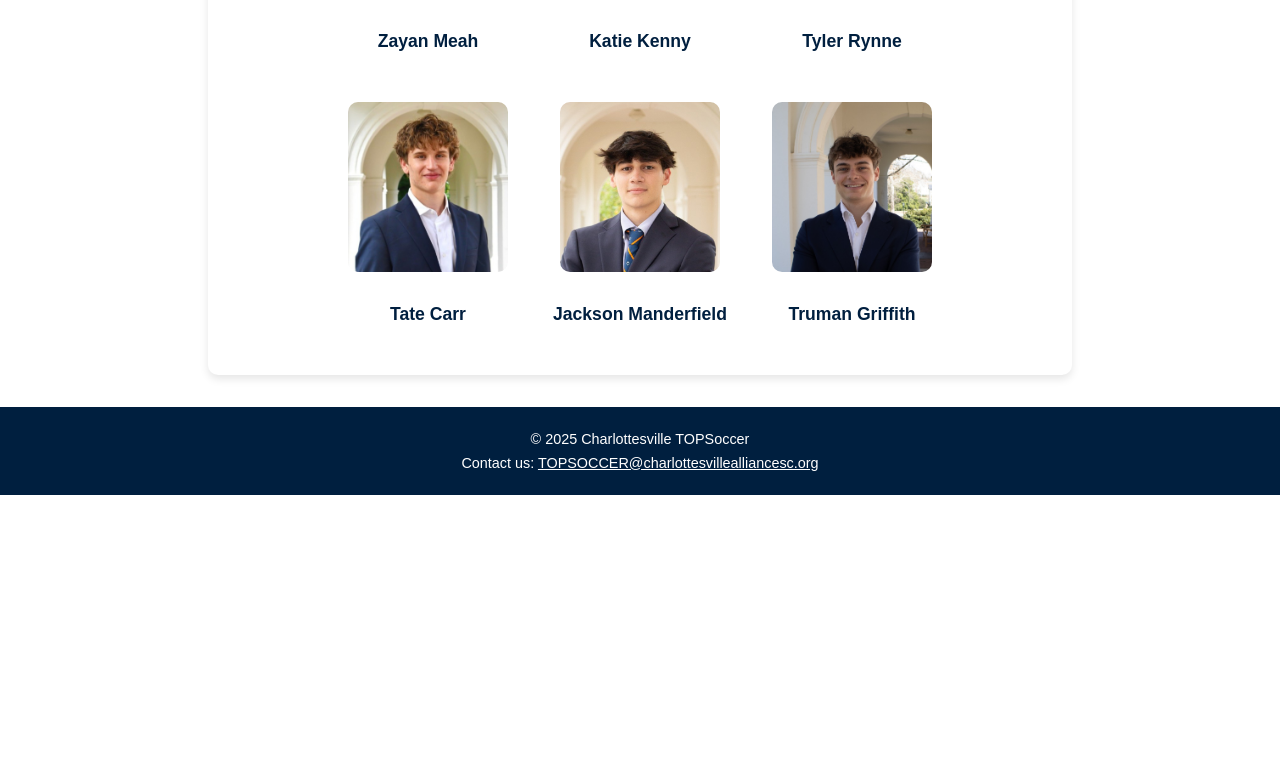
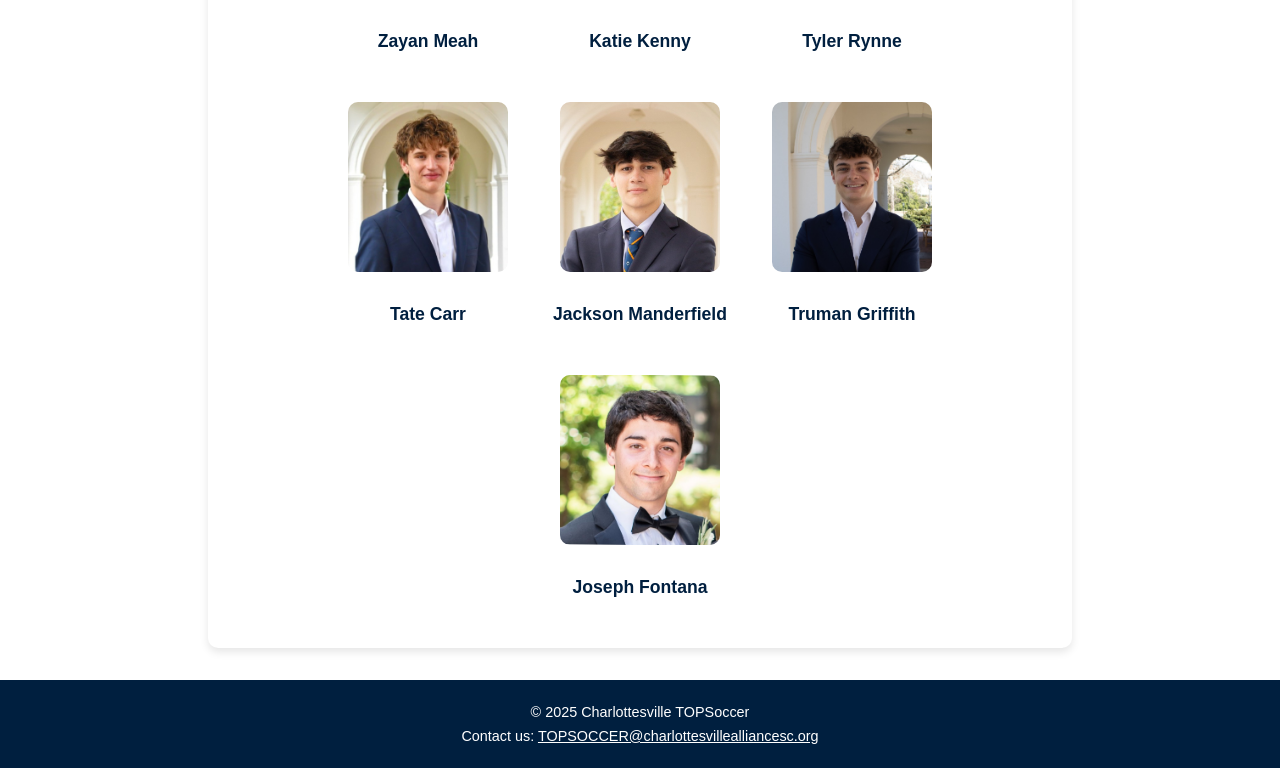
Before and after one commit to zmeah28/Charlottesville_TOPSoccer_Website, a Next.js app: page /members in a window 1280 px wide. Shown: the part 1952-2720 px from the top of the page. Before the commit the page ends 2447 px from the top, so only its background shows below. Built offline with nearby package versions, Linux system fonts and the light colour scheme.

Commit message:
[fix] Misc

```diff
--- a/src/pages/members.tsx
+++ b/src/pages/members.tsx
@@ -9,6 +9,7 @@ import TylerCoach from '@/assets/images/Tyler_Coach.jpeg';
 import TateCoach from '@/assets/images/Tate_Coach.jpeg';
 import KatieCoach from '@/assets/images/Katie_Coach.jpeg';
 import JacksonCoach from '@/assets/images/Jackson_Coach.jpeg';
+import JosephCoach from '@/assets/images/Joseph_Coach.jpeg';
 
 const canParticipateListItems = [
   'Autism',
@@ -46,6 +47,7 @@ const coaches = [
   { img: TateCoach,       alt: 'Tate Carr',        name: 'Tate Carr' },
   { img: JacksonCoach,    alt: 'Jackson Manderfield', name: 'Jackson Manderfield' },
   { img: TrumanCoach,     alt: 'Truman Griffith',  name: 'Truman Griffith' },
+  { img: JosephCoach,     alt: 'Joseph Fontana',  name: 'Joseph Fontana' }
 ];
 
 const members: React.FC = () => {
```
